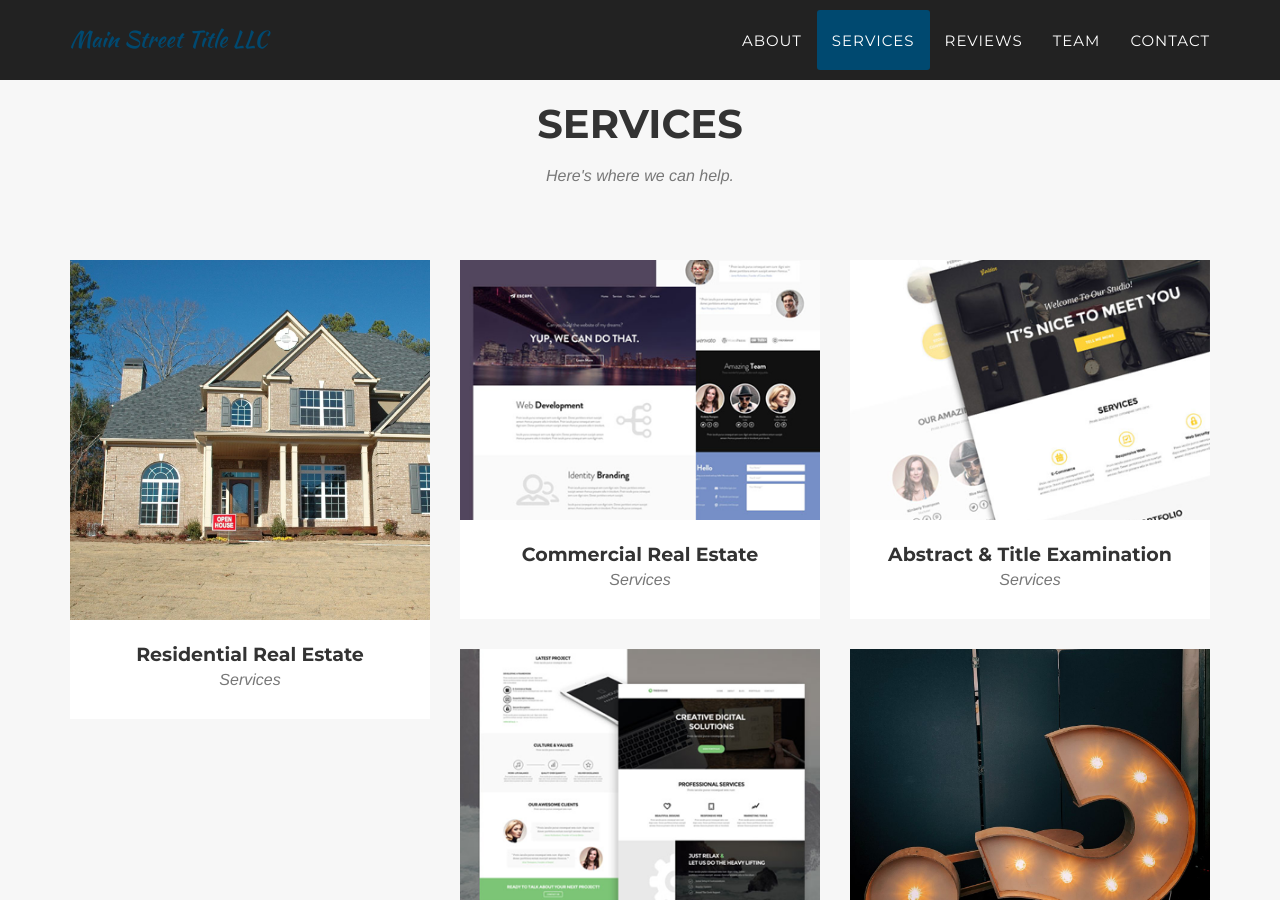
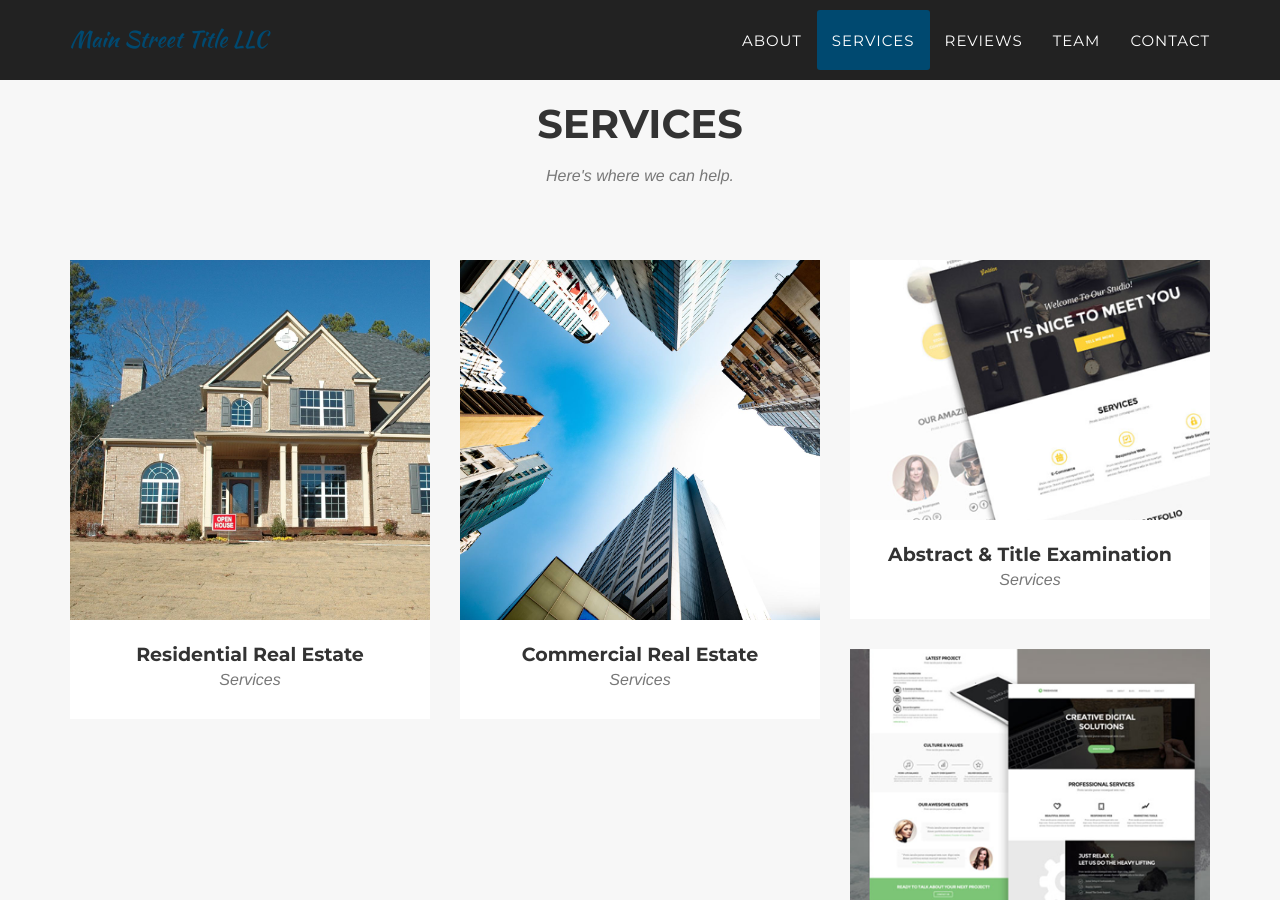
Before and after one commit to MainStreetTitleDeveloper/mainstreettitledeveloper.github.io, a Jekyll site: the page built from index.html, in a window 1280 px wide and 900 px high, scrolled down 1385 px. Built offline with Jekyll 4.4.1, drawn with Linux system fonts in a browser that asks for light colours; some web fonts are replaced.

Commit message:
Update 2014-07-17-project-2.markdown

```diff
--- a/_posts/2014-07-17-project-2.markdown
+++ b/_posts/2014-07-17-project-2.markdown
@@ -5,7 +5,7 @@ layout: default
 modal-id: 2
 date: 2014-07-17
 img: service (4).jpg
-thumbnail: escape-thumbnail.png
+thumbnail: service (4).jpg
 alt: image-alt
 description:  We can help you and your business with the transaction of rights of a unit of property between two or more parties, e.g. in case of conveyance one party being the seller(s) and the other being the buyer(s). We can  reduce the often complicated process of dealing with the property rights being transferred, money being exchanged, and local/federal government regulations.
 ---
```
